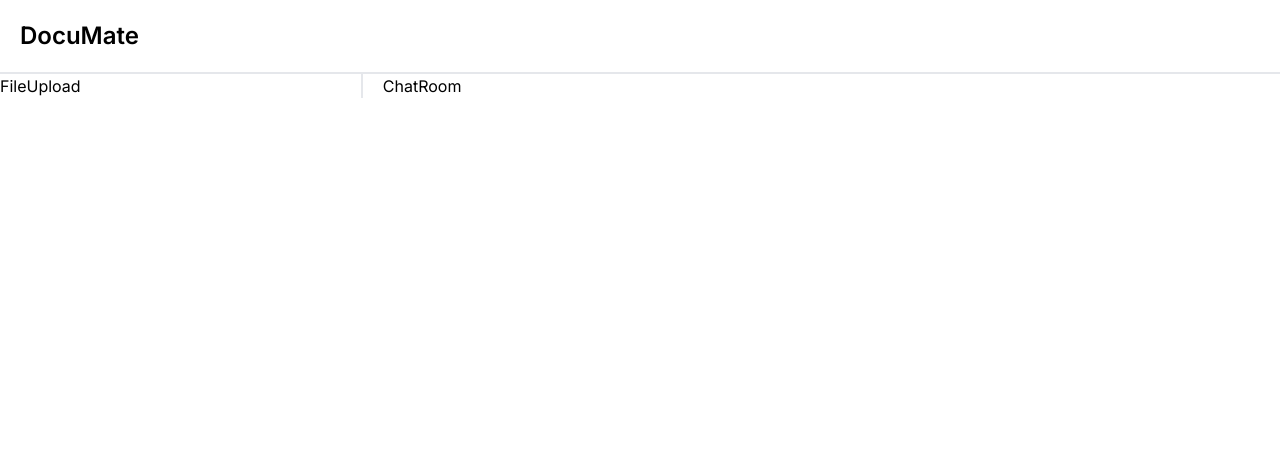
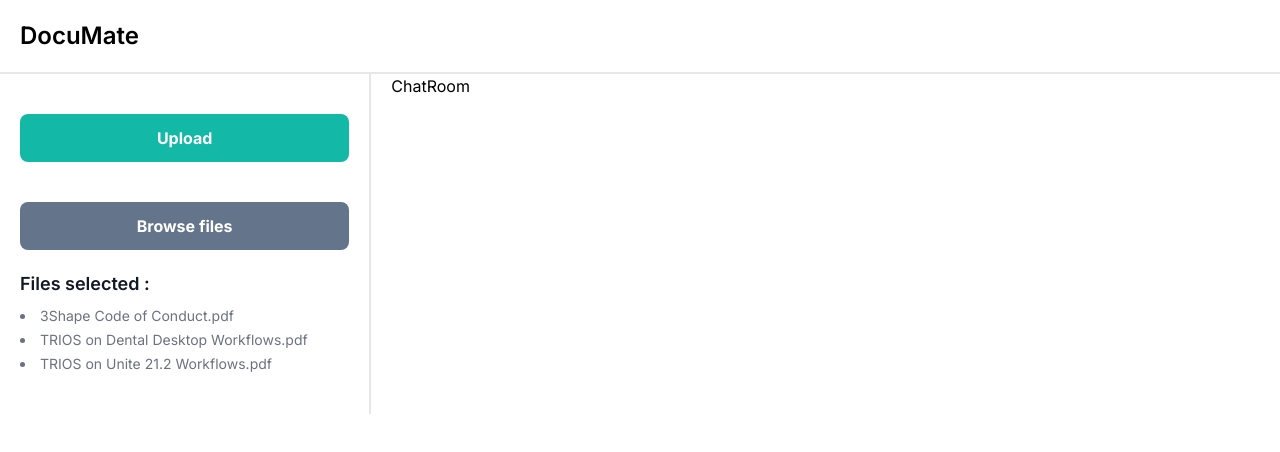
Before and after one commit to SirMoustache/documate, a Next.js app: page / in a window 1280 px wide. Shown: the top 452 px of the page. Built offline with nearby package versions, Linux system fonts and the light colour scheme.

Commit message:
Update FileUpload

```diff
--- a/src/app/features/FileUpload/FileUpload.tsx
+++ b/src/app/features/FileUpload/FileUpload.tsx
@@ -1,7 +1,19 @@
 export default function FileUpload() {
   return (
-    <div className="flex flex-col w-2/5 border-r-2">
-      FileUpload
+    <div className="flex flex-col w-2/5 border-r-2 px-5 py-10">
+        <button type="button" className="inline-flex items-center justify-center rounded-lg px-4 py-3 mb-10 transition duration-500 ease-in-out text-white bg-teal-500 hover:bg-teal-400 focus:outline-none">
+            <span className="font-bold">Upload</span>
+        </button>
+        <button type="button" className="inline-flex items-center justify-center rounded-lg px-4 py-3 mb-5 transition duration-500 ease-in-out text-white bg-slate-500 hover:bg-slate-400 focus:outline-none">
+            <span className="font-bold">Browse files</span>
+        </button>
+
+        <h2 className="mb-2 text-lg font-semibold text-gray-900 dark:text-white">Files selected :</h2>
+        <ul className="max-w-md space-y-1 text-gray-500 list-disc list-inside dark:text-gray-400 text-sm">
+            <li>3Shape Code of Conduct.pdf</li>
+            <li>TRIOS on Dental Desktop Workflows.pdf</li>
+            <li>TRIOS on Unite 21.2 Workflows.pdf</li>
+        </ul>
     </div>
   )
 }
```
